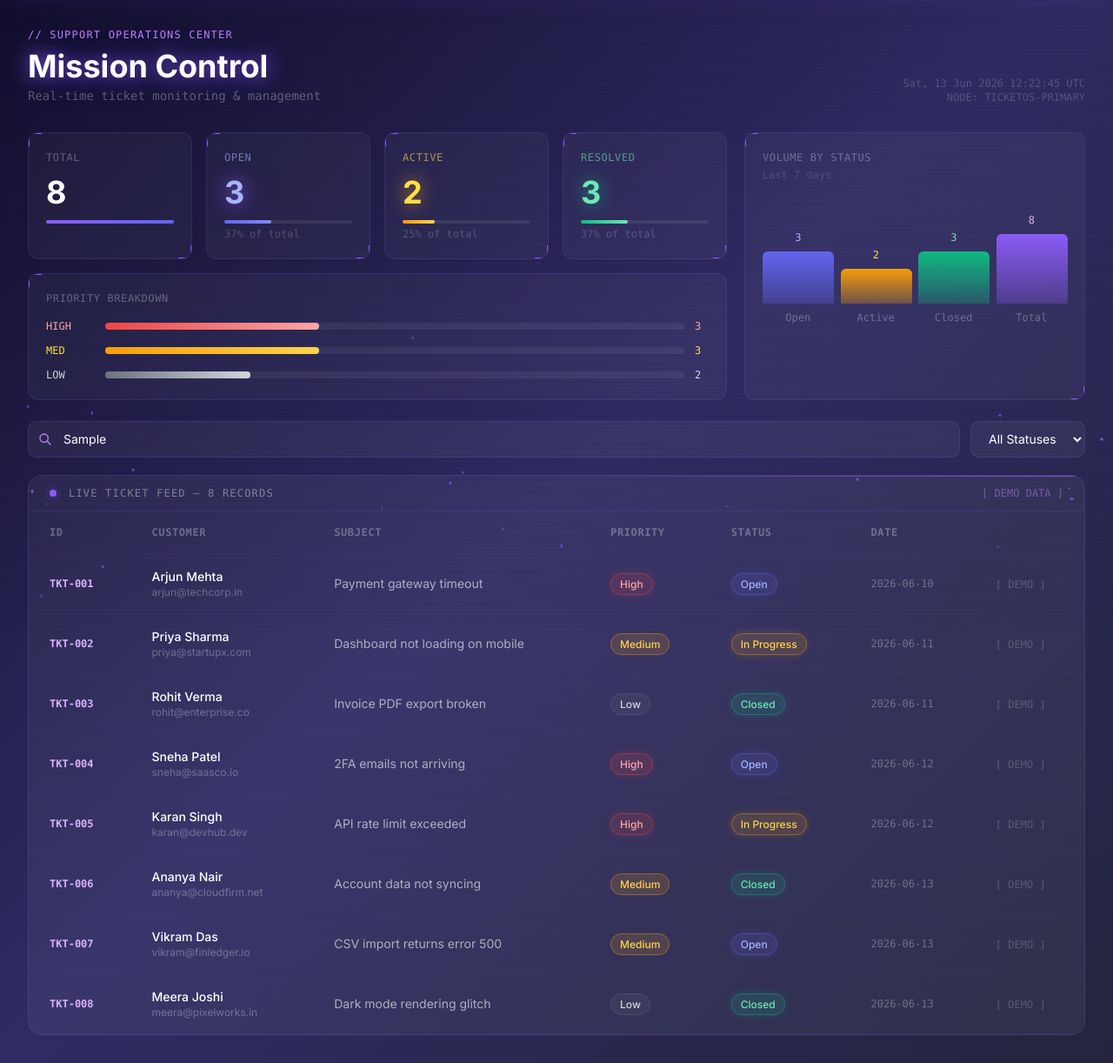
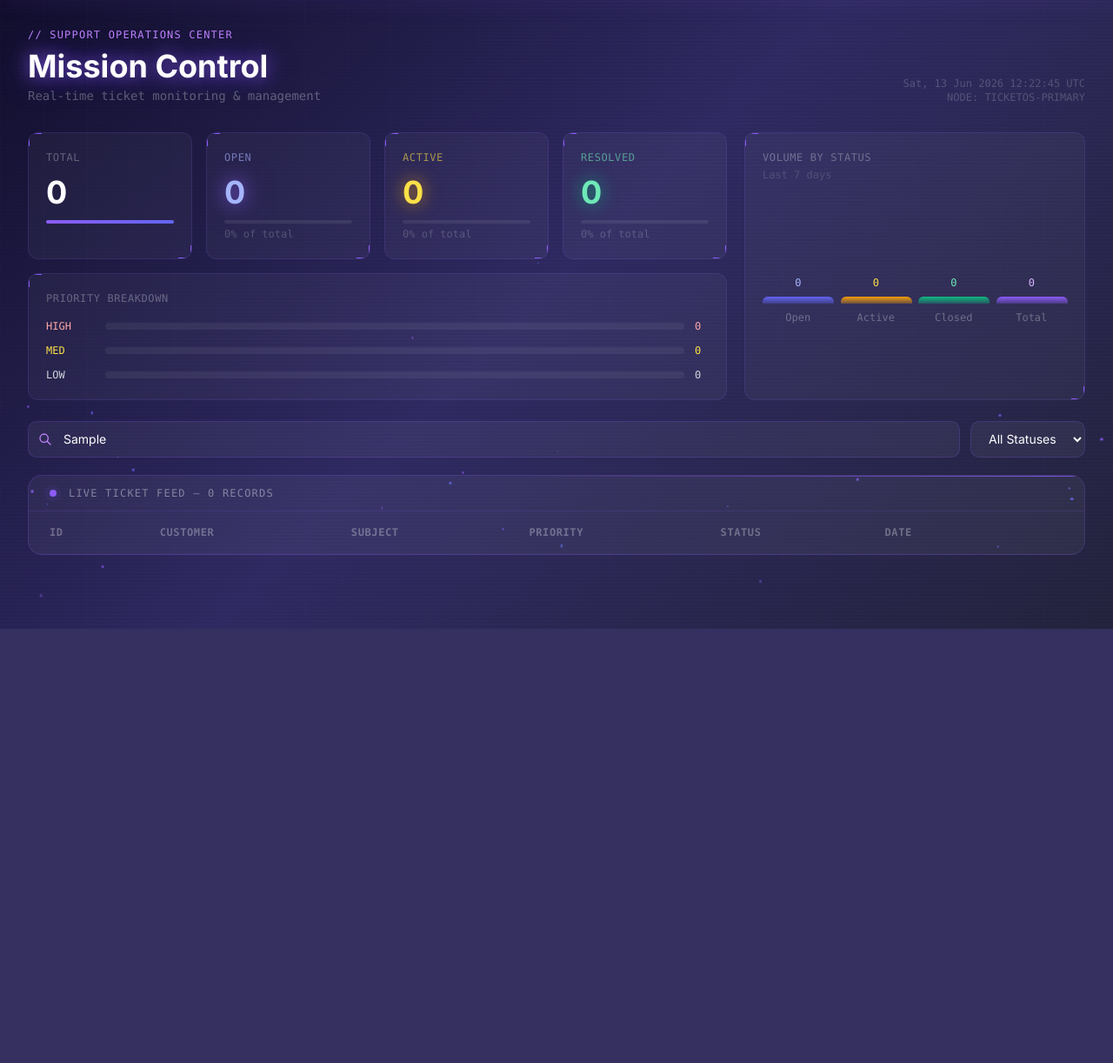
Before and after one commit to nidhisinha-2807/datastraw-crm, a FastAPI app: template templates/index.html in a window 1280 px wide. Shown: the part 77-1299 px from the top of the page at 87% size. After the commit the page ends 800 px from the top, so only its background shows below. Run offline with FastAPI, Linux system fonts and the light colour scheme; the template is opened without the code that fills it: most values are stand-ins (such as "Sample title", 1, 10 or a date in 2020); lists and menus that the app fills with data are empty; some libraries are stand-ins or nearby versions.

Commit message:
updation on tickets and index.html

```diff
--- a/templates/index.html
+++ b/templates/index.html
@@ -3,22 +3,8 @@
 
 {% block content %}
 
-{% set demo = [
-  {"ticket_id":"TKT-001","customer_name":"Arjun Mehta","customer_email":"arjun@techcorp.in","subject":"Payment gateway timeout","status":"Open","priority":"High","created_at":"2026-06-10"},
-  {"ticket_id":"TKT-002","customer_name":"Priya Sharma","customer_email":"priya@startupx.com","subject":"Dashboard not loading on mobile","status":"In Progress","priority":"Medium","created_at":"2026-06-11"},
-  {"ticket_id":"TKT-003","customer_name":"Rohit Verma","customer_email":"rohit@enterprise.co","subject":"Invoice PDF export broken","status":"Closed","priority":"Low","created_at":"2026-06-11"},
-  {"ticket_id":"TKT-004","customer_name":"Sneha Patel","customer_email":"sneha@saasco.io","subject":"2FA emails not arriving","status":"Open","priority":"High","created_at":"2026-06-12"},
-  {"ticket_id":"TKT-005","customer_name":"Karan Singh","customer_email":"karan@devhub.dev","subject":"API rate limit exceeded","status":"In Progress","priority":"High","created_at":"2026-06-12"},
-  {"ticket_id":"TKT-006","customer_name":"Ananya Nair","customer_email":"ananya@cloudfirm.net","subject":"Account data not syncing","status":"Closed","priority":"Medium","created_at":"2026-06-13"},
-  {"ticket_id":"TKT-007","customer_name":"Vikram Das","customer_email":"vikram@finledger.io","subject":"CSV import returns error 500","status":"Open","priority":"Medium","created_at":"2026-06-13"},
-  {"ticket_id":"TKT-008","customer_name":"Meera Joshi","customer_email":"meera@pixelworks.in","subject":"Dark mode rendering glitch","status":"Closed","priority":"Low","created_at":"2026-06-13"}
-] %}
-
-{# Safe array assignment to prevent template tuple key errors #}
-{% set all_tickets = tickets %}
-{% if not tickets %}
-  {% set all_tickets = demo %}
-{% endif %}
+{# Python handles array sanitization and combined fallback tracking safely #}
+{% set all_tickets = tickets if tickets else [] %}
 
 {% set open_count = all_tickets | selectattr("status","equalto","Open") | list | length %}
 {% set progress_count = all_tickets | selectattr("status","equalto","In Progress") | list | length %}
@@ -175,9 +161,9 @@
     <div class="px-6 py-3 flex items-center justify-between" style="border-bottom:1px solid rgba(139,92,246,0.15);">
       <div class="flex items-center gap-2">
         <span class="pulse-dot"></span>
-        <span class="text-white/40 text-xs font-mono uppercase tracking-widest">Live Ticket Feed — {{ all_tickets|length }} records</span>
+        <span class="text-white/40 text-xs font-mono uppercase tracking-widest">Live Ticket Feed — {{ total }} records</span>
       </div>
-      {% if not tickets %}
+      {% if is_demo_mode %}
       <span class="text-purple-400/50 text-xs font-mono">[ DEMO DATA ]</span>
       {% endif %}
     </div>
@@ -214,7 +200,7 @@
           </td>
           <td class="px-6 py-4 text-white/30 text-xs font-mono">{{ t.created_at[:10] if t.created_at|length > 10 else t.created_at }}</td>
           <td class="px-6 py-4">
-            {% if tickets %}
+            {% if not is_demo_mode %}
             <a href="/tickets/{{ t.ticket_id }}" class="text-purple-400 hover:text-purple-200 text-xs font-mono transition" style="text-shadow:0 0 10px rgba(139,92,246,0.5)">[ VIEW ]</a>
             {% else %}
             <span class="text-white/20 text-xs font-mono">[ DEMO ]</span>
```
Also changed, not shown: routes/tickets.py (+21 -5 lines).
